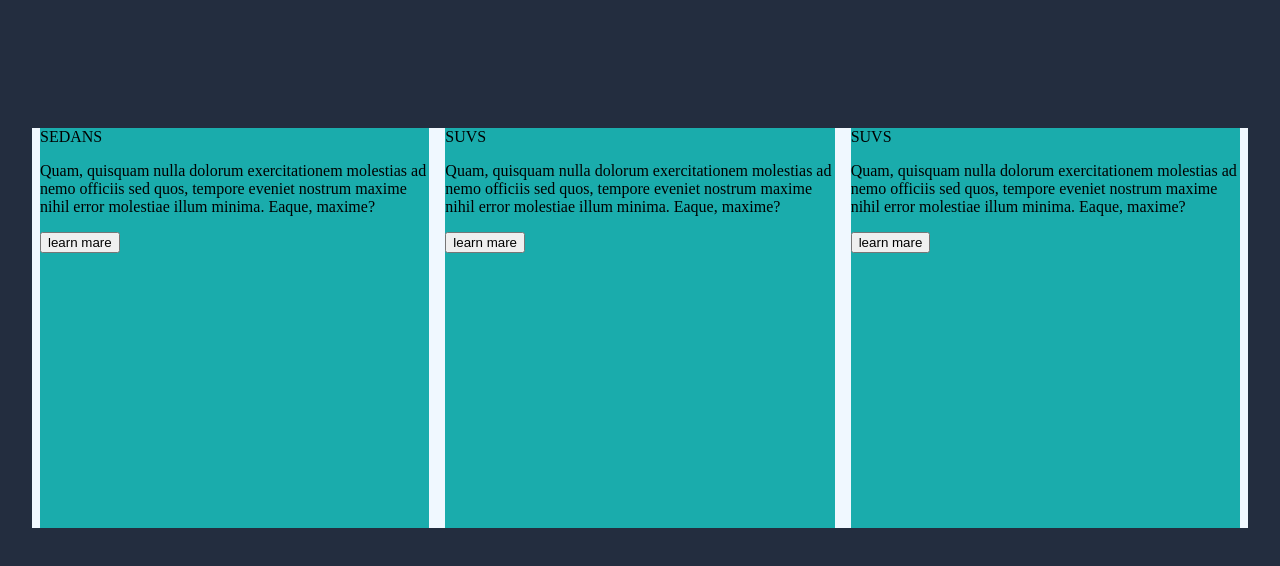
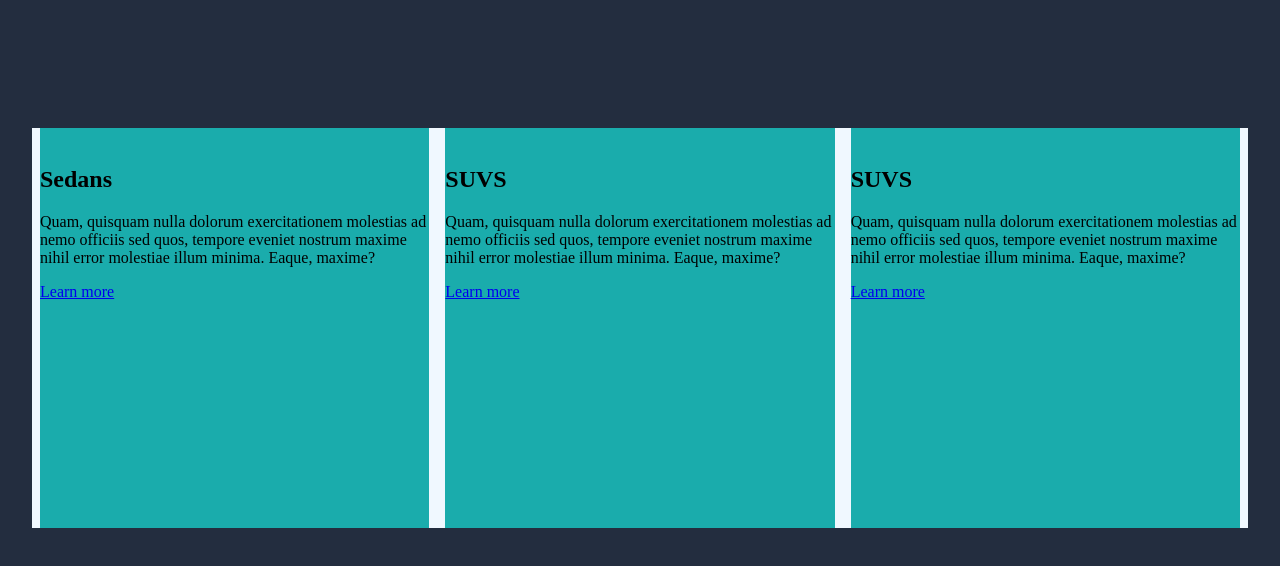
Before and after one commit to BjoseAntonio/HTML_CSS, a plain HTML site: page reto3/index.html in a window 1280 px wide. Drawn offline with Linux system fonts and the light colour scheme.

Commit message:
HTML_CSS

```diff
--- a/reto3/index.html
+++ b/reto3/index.html
@@ -10,38 +10,28 @@
 </head>
 <body>
    <div class="cards">
-    <div class="card">
-        <header class="card__title">SEDANS</header>
-        <main class="card__info">
-            <p class="text">Quam, quisquam nulla dolorum exercitationem molestias ad nemo officiis sed quos, tempore eveniet nostrum maxime nihil error molestiae illum minima. Eaque, maxime?
-            </p><!--text-->
-        </main><!--card__info-->
-        <div class="card__boton">
-            <input type="submit" value="learn mare" class="boton">
-        </div><!--card__boton-->
-    </div><!-- card -->
+    <article class="card">
+        <img src="" alt=""><!--Imagen-->
+        <h2 class="card__title">Sedans</h2>
+        <p class="text">Quam, quisquam nulla dolorum exercitationem molestias ad nemo officiis sed quos, tempore eveniet nostrum maxime nihil error molestiae illum minima. Eaque, maxime?</p><!--text-->
+        <a href="#" class="card__cta card__cta--yellow">Learn more</a>
+    </article><!-- card -->
 
-    <div class="card">
-        <header class="card__title">SUVS</header>
-        <main class="card__info">
-            <p>Quam, quisquam nulla dolorum exercitationem molestias ad nemo officiis sed quos, tempore eveniet nostrum maxime nihil error molestiae illum minima. Eaque, maxime?
-            </p><!--text-->
-        </main><!--card__info-->
-        <div class="card__boton">
-            <input type="submit" value="learn mare">
-        </div><!--card__boton-->
-    </div><!-- card -->
+    <article class="card">
+        <img src="" alt=""><!--Imagen-->
+        <h2 class="card__title">SUVS</h2>
+        <p>Quam, quisquam nulla dolorum exercitationem molestias ad nemo officiis sed quos, tempore eveniet nostrum maxime nihil error molestiae illum minima. Eaque, maxime?
+        </p><!--text-->
+        <a href="#" class="card__cta card__cta--red">Learn more</a>
+    </article><!-- card -->
 
-    <div class="card">
-        <header class="card__title">SUVS</header>
-        <main class="card__info">
-            <p>Quam, quisquam nulla dolorum exercitationem molestias ad nemo officiis sed quos, tempore eveniet nostrum maxime nihil error molestiae illum minima. Eaque, maxime?
-            </p><!--text-->
-        </main><!--card__info-->
-        <div class="card__boton">
-            <input type="submit" value="learn mare">
-        </div><!--card__boton-->
-    </div><!-- card -->
+    <article class="card">
+        <img src="" alt=""><!--Imagen-->
+        <h2 class="card__title">SUVS</h2>
+        <p>Quam, quisquam nulla dolorum exercitationem molestias ad nemo officiis sed quos, tempore eveniet nostrum maxime nihil error molestiae illum minima. Eaque, maxime?
+        </p><!--text-->
+        <a href="#" class="card__cta card__cta--green">Learn more</a>
+    </article><!-- card -->
    </div>
 </body>
 </html>
```
